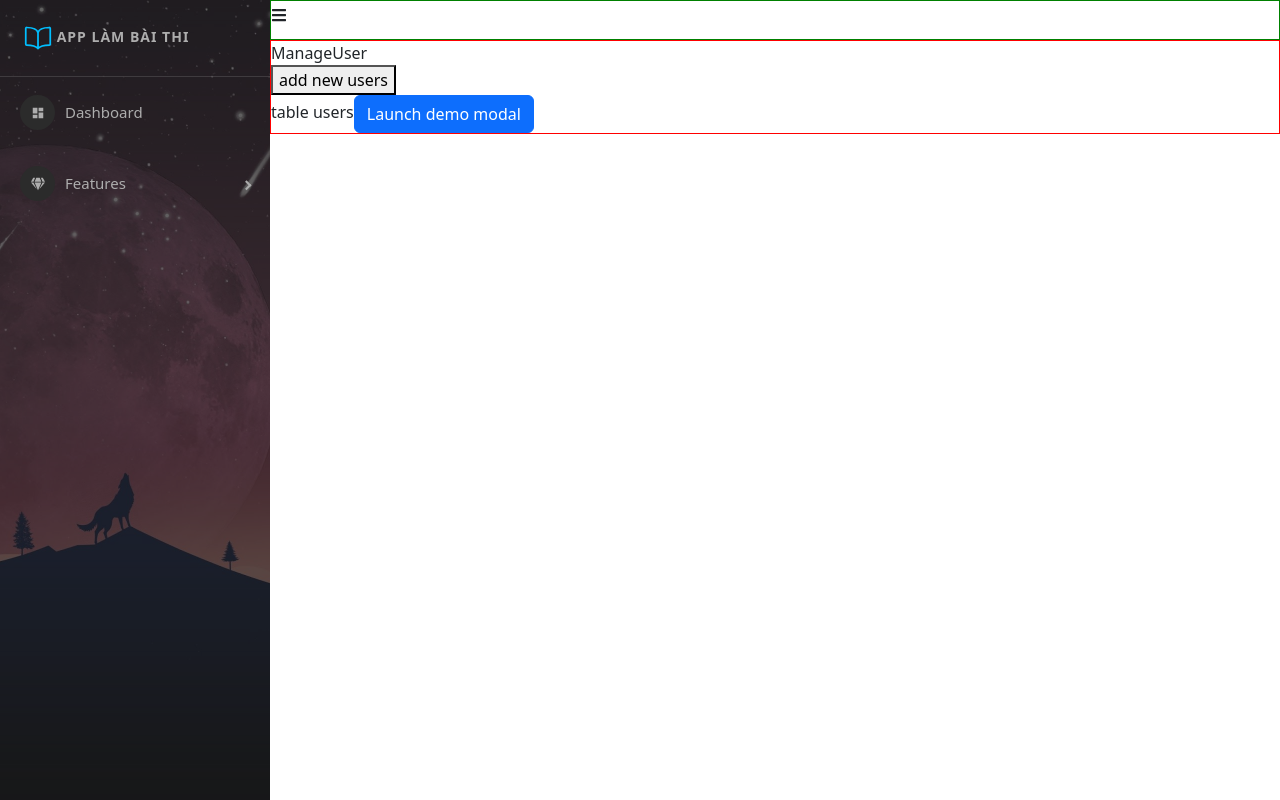
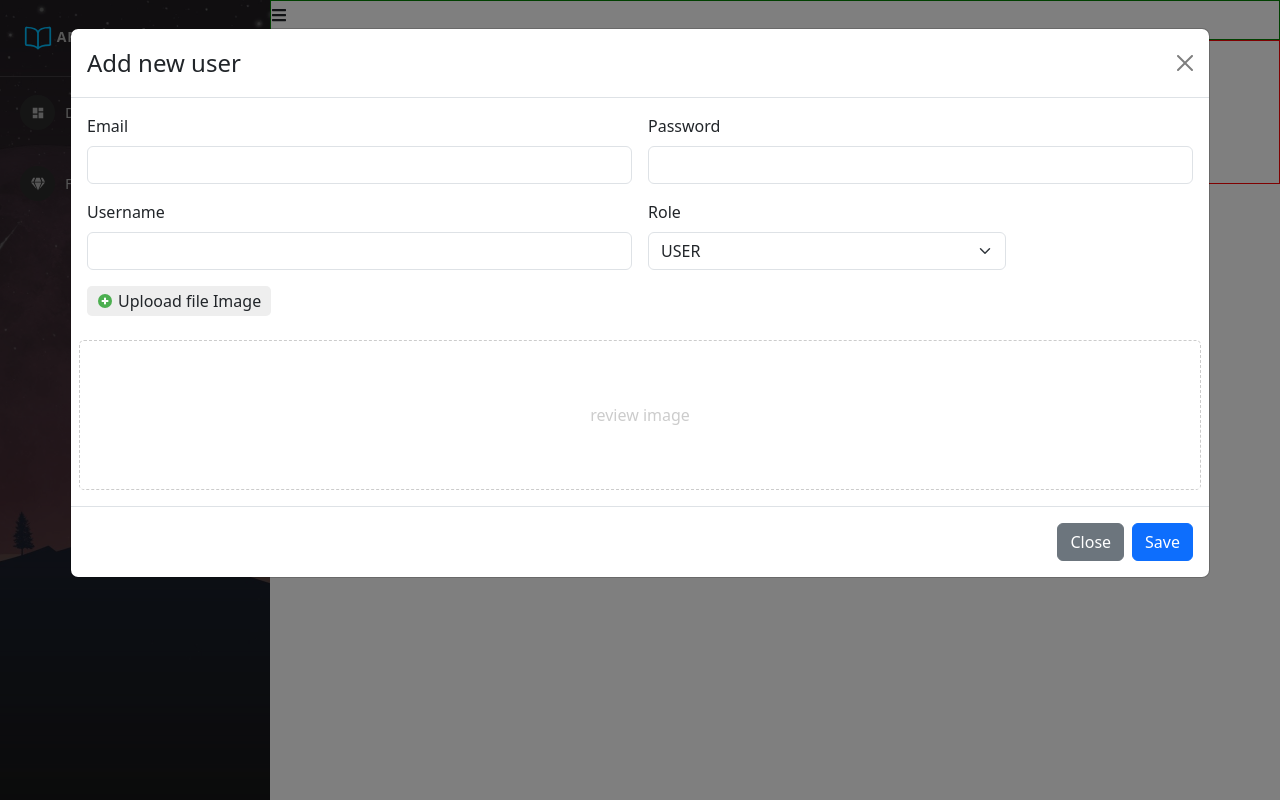
Before and after one commit to phangkhandev/demo-react, a React (Create React App) app: page /admin/manage-users in a window 1280 px wide. Both pictures are taken after a click on the button "add new users". Built offline with nearby package versions, Linux system fonts and the light colour scheme.

Commit message:
API add new user

```diff
--- a/src/components/Admin/Content/ManageUser.js
+++ b/src/components/Admin/Content/ManageUser.js
@@ -1,20 +1,31 @@
 import ModalCreateUser from "./ModalCreateUser";
 import "./ManageUser.scss";
+import { FcPlus } from "react-icons/fc"
+import { useState } from "react";
 
 const ManageUser = (props) => {
+
+    const [showModalCreateUser, setShowModalCreateUser] = useState(false);
     return (
         <div className="manage-user-container">
             <div className="title">
                 ManageUser
             </div>
             <div className="users-content">
-                <div className="">
-                    <button>add new users</button>
+                <div className="btn-add-new">
+
+                    <button className="btn btn-primary"
+                        onClick={() => setShowModalCreateUser(true)}>
+                        <FcPlus />add new users
+                    </button>
                 </div>
-                <div className="">
+                <div className="table-users-container">
                     table users
-                    <ModalCreateUser />
+
                 </div>
+                <ModalCreateUser
+                    setShow={setShowModalCreateUser}
+                    show={showModalCreateUser} />
             </div>
         </div>
     )
--- a/src/components/Admin/Content/ManageUser.scss
+++ b/src/components/Admin/Content/ManageUser.scss
@@ -1,3 +1,21 @@
+.manage-user-container {
+    padding: 10px;
+
+    .users-content {
+        .btn-add-new {
+            button {
+                margin: 15px 0;
+            }
+        }
+    }
+
+    .title {
+        font-weight: 600;
+        font-size: 20px;
+
+    }
+}
+
 .modal-add-user {
     .img-review {
         height: 150px;
--- a/src/components/Admin/Content/ModalCreateUser.js
+++ b/src/components/Admin/Content/ModalCreateUser.js
@@ -1,13 +1,22 @@
+import { wait } from '@testing-library/user-event/dist/utils';
 import React, { useState } from 'react';
 import Button from 'react-bootstrap/Button';
 import Modal from 'react-bootstrap/Modal';
 import { FcPlus } from "react-icons/fc"
+import axios from 'axios';
 
-const ModalCreateUser = () => {
-    const [show, setShow] = useState(false);
+const ModalCreateUser = (props) => {
+    const { show, setShow } = props;
 
-    const handleClose = () => setShow(false);
-    const handleShow = () => setShow(true);
+    const handleClose = () => {
+        setShow(false)
+        setEmail("");
+        setPassword("");
+        setRole("USER");
+        setImage("");
+        setImageReview("");
+        setUsername("");
+    };
 
     const [email, setEmail] = useState("");
     const [password, setPassword] = useState("");
@@ -23,11 +32,34 @@ const ModalCreateUser = () => {
         }
     }
 
+    const handleSubmitCreateUser = async () => {
+        //validate
+
+        //call apis
+        // let data = {
+        //     email: email,
+        //     password: password,
+        //     username: username,
+        //     role: role,
+        //     userimage: image
+        // }
+
+        // console.log(data)
+
+        const data = new FormData();
+        data.append('email', email);
+        data.append('password', password);
+        data.append('username', username);
+        data.append('role', role);
+        data.append('userImage', image);
+
+        let res = await axios.post('http://localhost:8081/api/v1/participant', data);
+
+        console.log(">>>> check res", res)
+    }
+
     return (
         <>
-            <Button variant="primary" onClick={handleShow}>
-                Launch demo modal
-            </Button>
 
             <Modal
                 show={show}
@@ -68,7 +100,7 @@ const ModalCreateUser = () => {
                         <div className="col-md-4">
                             <label className="form-label">Role</label>
                             <select className="form-select" onChange={(event) => setRole(event.target.value)}>
-                                <option selected value="USER">USER</option>
+                                <option value="USER">USER</option>
                                 <option value="ADMIN">ADMIN</option>
                             </select>
                         </div>
@@ -80,7 +112,7 @@ const ModalCreateUser = () => {
                                 hidden
                                 id="labelUpload"
                                 onChange={(event) => handleUploadImage(event)}
-                                value={role}
+                            // value={role}
                             />
                         </div>
                         <div className='col-md-12 img-review'>
@@ -92,7 +124,7 @@ const ModalCreateUser = () => {
                     <Button variant="secondary" onClick={handleClose}>
                         Close
                     </Button>
-                    <Button variant="primary" onClick={handleClose}>
+                    <Button variant="primary" onClick={() => handleSubmitCreateUser()}>
                         Save
                     </Button>
                 </Modal.Footer>
```
